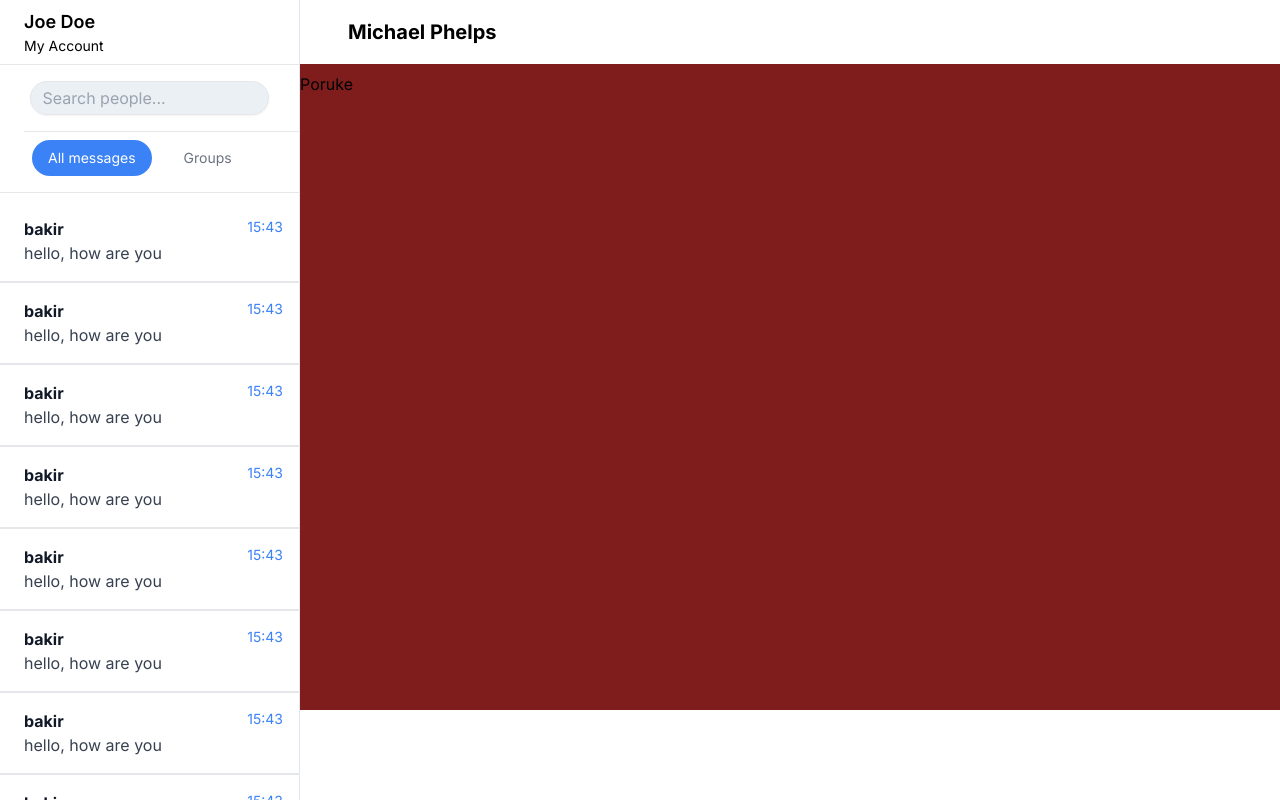
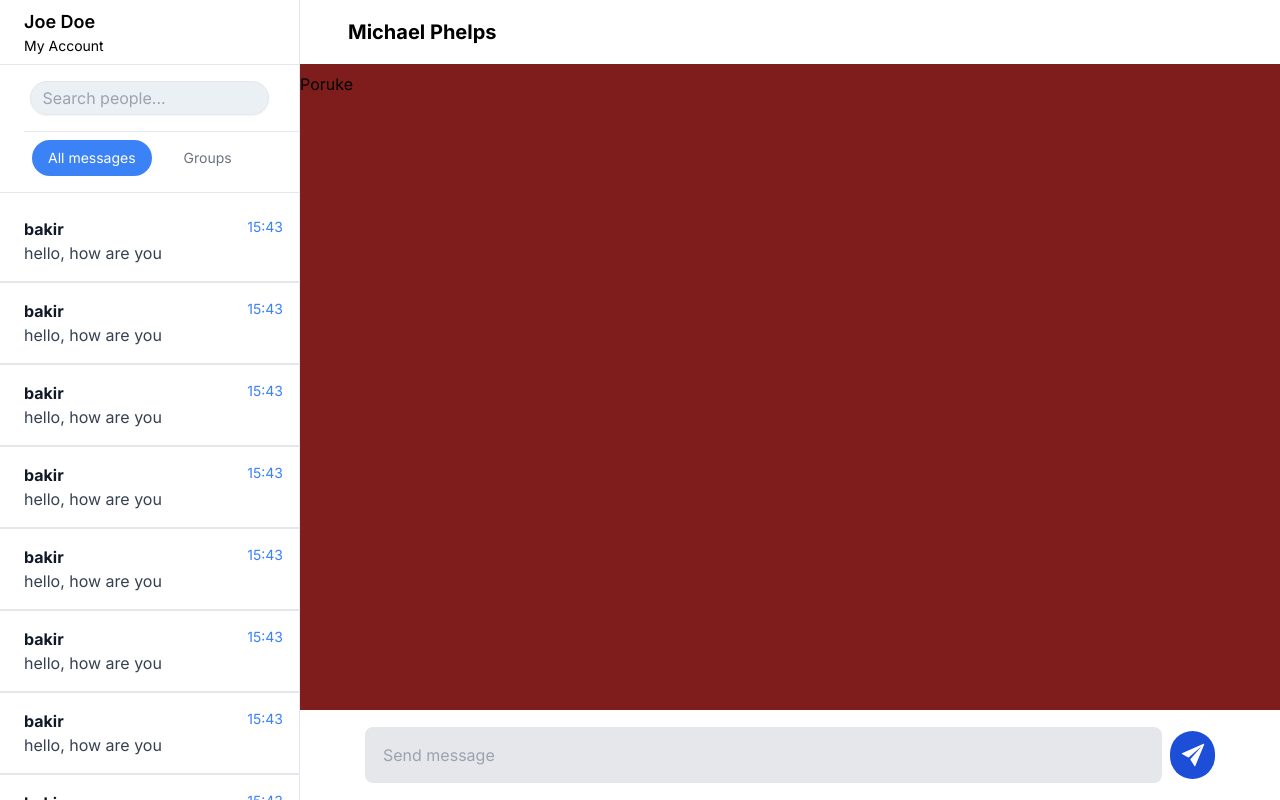
Before and after one commit to bakirdevedzic/chat-app, a React (Vite) app: page /chat/1 in a window 1280 px wide. Built offline with nearby package versions, Linux system fonts and the light colour scheme.

Commit message:
implement NewMessageBox

```diff
--- a/src/components/NewMessageBox.jsx
+++ b/src/components/NewMessageBox.jsx
@@ -1,5 +1,20 @@
+import { IoIosSend } from "react-icons/io";
+
 function NewMessageBox() {
-  return <div className="h-full bg-white w-[100%] "></div>;
+  return (
+    <div className="h-full bg-white flex items-center justify-center">
+      <div className="flex items-center w-[90%]  bg-white rounded-lg px-4 py-2">
+        <input
+          type="text"
+          placeholder="Send message"
+          className="border-2 outline-none bg-gray-200 rounded-lg w-full h-14 py-3 px-4 mr-2"
+        />
+        <div className="text-3xl flex justify-center items-center text-white w-12 h-12 bg-blue-700 rounded-full">
+          <IoIosSend />
+        </div>
+      </div>
+    </div>
+  );
 }
 
 export default NewMessageBox;
```
